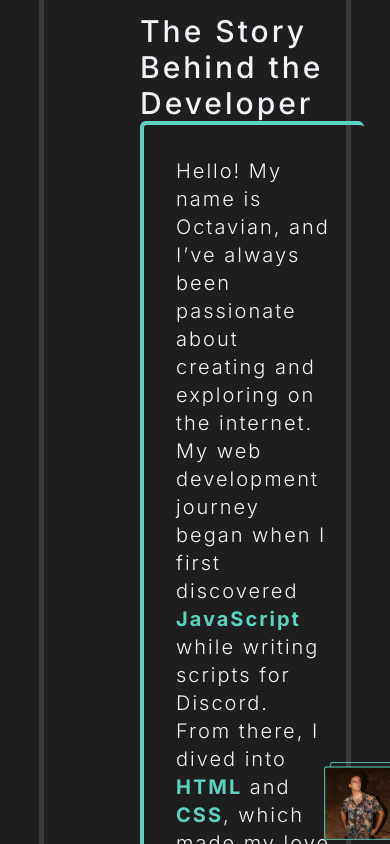
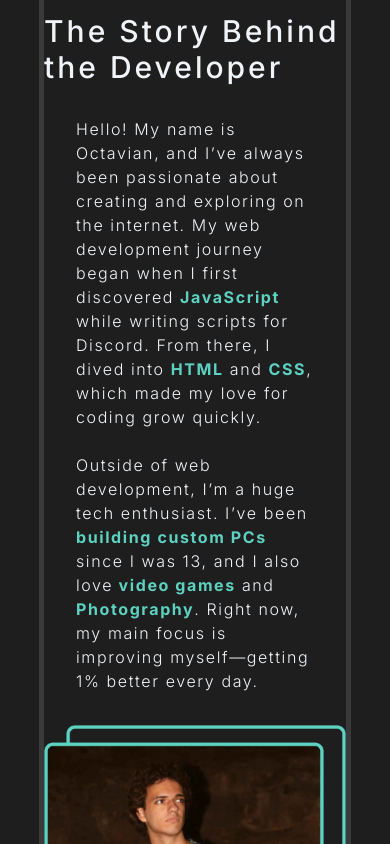
Before and after one commit to Charlatan2k/Portofolio, a Next.js app: page / in a window 390 px wide. Shown: the part 960-1804 px from the top of the page. Built offline with nearby package versions, Linux system fonts and the light colour scheme; a small style sheet from the web is missing.

Commit message:
feat: finish about section for laptop view

```diff
--- a/src/app/components/Sections/About.tsx
+++ b/src/app/components/Sections/About.tsx
@@ -8,7 +8,7 @@ export default function About() {
   return (
     <div
       id='about'
-      className='flex xl:mt-[23%] 2xl:mt-[18%] w-full flex-col justify-center items-center'
+      className='flex lg:mt-[33%] xl:mt-[23%] 2xl:mt-[18%] w-full flex-col justify-center items-center'
     >
       <section
         id='#about'
@@ -23,13 +23,13 @@ export default function About() {
         </header>
         <article className='content-container flex flex-col w-full xl:mt-24 mt-10'>
           <div className='content-duo 2xl:gap-[20%] gap-[20%] flex'>
-            <section className='flex items-center justify-center 2xl:gap-64 xl:gap-24'>
-              <section className='text-container flex ml-24 flex-col items-center 2xl:w-[40%] xl:w-[70%] relative'>
+            <section className='flex flex-col xl:flex-row items-center justify-center 2xl:gap-64 xl:gap-24'>
+              <section className='text-container lg:rounded-xl lg:border-b-4 lg:border-t-4 lg:pt-4 xl:border-b-0 xl:border-t-0 xl:pt-0 xl:rounded-none border-[var(--primary-blue)] flex lg:w-[90%] xl:ml-24 flex-col items-center 2xl:w-[40%] xl:w-[70%] relative'>
                 <h2 className='text-3xl font-medium '>
                   {t('about_second_title')}
                 </h2>
-                <article className='flex flex-col p-8 border-l-4 border-t-4 border-[var(--primary-blue)] rounded-md'>
-                  <p className='font-light text-xl'>
+                <article className='flex flex-col p-8 xl:border-l-4 xl:border-t-4 border-[var(--primary-blue)] rounded-md'>
+                  <p className='font-light lg:text-base xl:text-xl'>
                     {t('description1')}{' '}
                     <span className='font-bold text-[var(--primary-blue)]'>
                       JavaScript
@@ -69,7 +69,7 @@ export default function About() {
                   width={400}
                   height={400}
                   alt='About me Photo'
-                  className='mr-20'
+                  className='lg:w-[70%] xl:w-auto lg:mt-10 lg:mb-14 xl:mr-20'
                 />
               </figure>
             </section>
```
